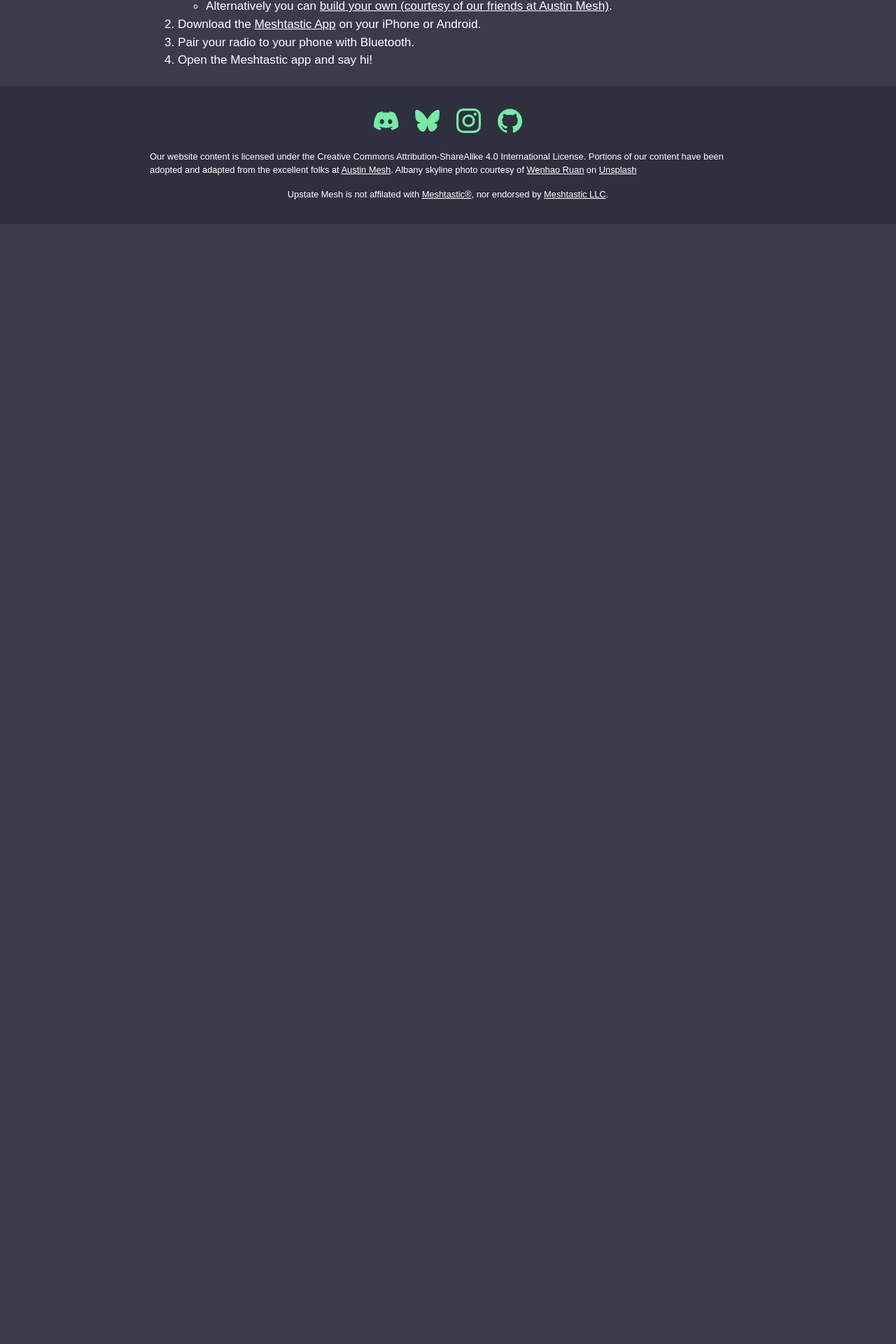
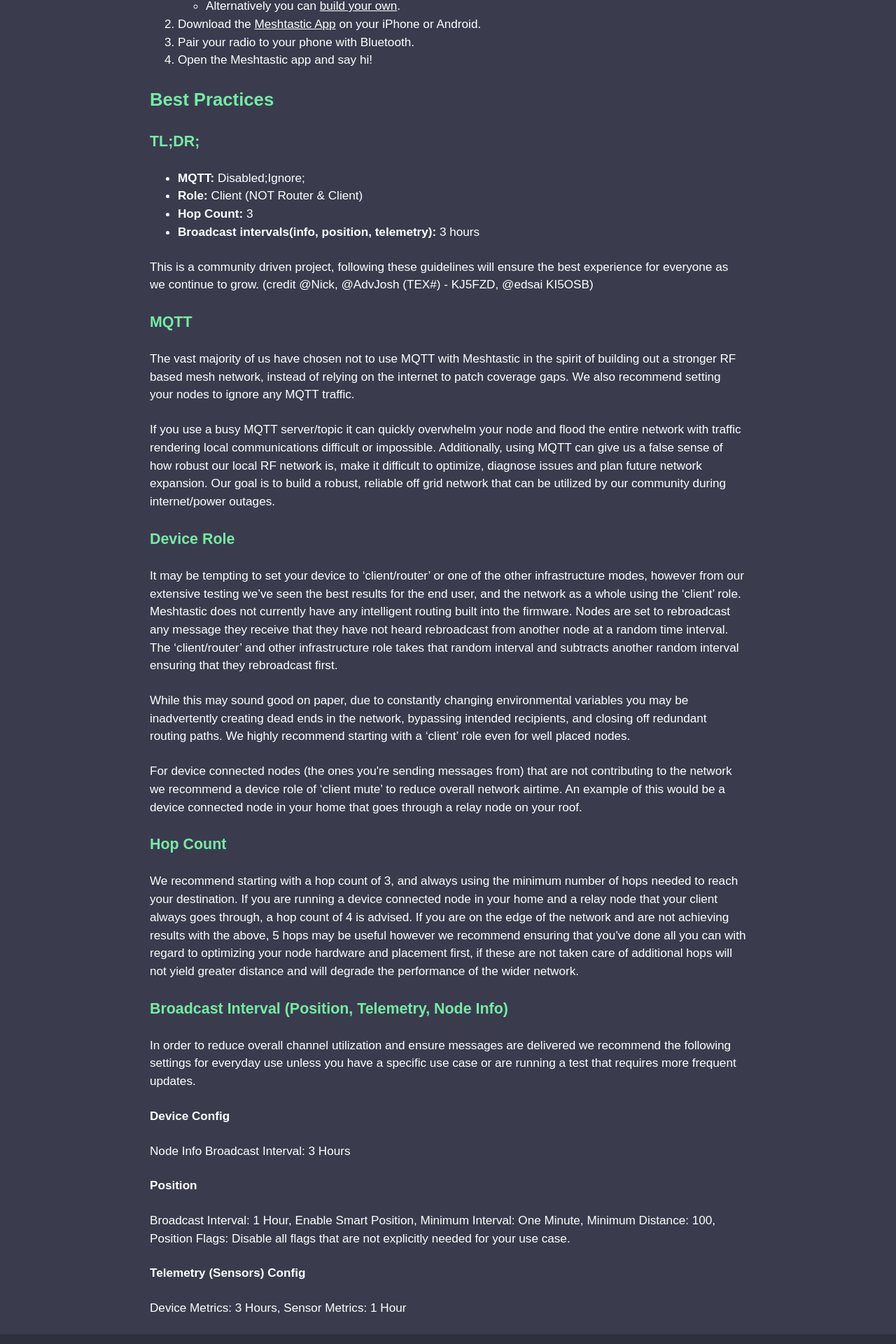
Before and after one commit to Upstate-Mesh/upstate-mesh-web, a React (Vite) app: page /join in a window 1280 px wide. Shown: the part 619-2539 px from the top of the page at 70% size. Before the commit the page ends 939 px from the top, so only its background shows below. Built offline with nearby package versions, Linux system fonts and the light colour scheme; a web font is replaced by a local one.

Commit message:
minor tweaks, more content on join page

```diff
--- a/index.html
+++ b/index.html
@@ -22,6 +22,7 @@
       href="https://fonts.googleapis.com/css2?family=Mozilla+Text:wght@200..700&display=swap"
       rel="stylesheet"
     />
+    <link rel="preload" as="image" href="/albany.jpg" />
     <title>Upstate Mesh</title>
   </head>
   <body>
--- a/src/routes/index.tsx
+++ b/src/routes/index.tsx
@@ -18,7 +18,7 @@ function RouteComponent() {
           background: "#3a3c4d url(/albany.jpg) center center/cover no-repeat",
           justifyContent: "center",
           alignItems: "center",
-          height: 350,
+          height: 400,
           padding: 2,
           width: "100%",
         }}
@@ -30,7 +30,7 @@ function RouteComponent() {
             padding: 2,
           }}
         >
-          <Typography component="h1" variant="h4">
+          <Typography component="h1" variant="h4" sx={{ lineHeight: 1.2 }}>
             Welcome to Upstate Mesh
           </Typography>
           <Typography component="h5" variant="h5" sx={{ color: "#ffffff" }}>
--- a/src/routes/join.tsx
+++ b/src/routes/join.tsx
@@ -89,11 +89,11 @@ function RouteComponent() {
               <li>
                 Alternatively you can{" "}
                 <a
-                  href="https://austinmesh.org/devices/"
+                  href="https://www.rfindex.com/meshtastic/devices?categories=DIY"
                   target="_blank"
                   title="build your own"
                 >
-                  build your own (courtesy of our friends at Austin Mesh)
+                  build your own
                 </a>
                 .
               </li>
@@ -112,6 +112,118 @@ function RouteComponent() {
           <li>Pair your radio to your phone with Bluetooth.</li>
           <li>Open the Meshtastic app and say hi!</li>
         </ol>
+        <Typography component="h5" variant="h5">
+          Best Practices
+        </Typography>
+        <Typography component="h6" variant="h6">
+          TL;DR;
+        </Typography>
+        <ul>
+          <li>
+            <b>MQTT:</b> Disabled;Ignore;
+          </li>
+          <li>
+            <b>Role:</b> Client (NOT Router & Client)
+          </li>
+          <li>
+            <b>Hop Count:</b> 3
+          </li>
+          <li>
+            <b>Broadcast intervals(info, position, telemetry):</b> 3 hours
+          </li>
+        </ul>
+        <Typography>
+          This is a community driven project, following these guidelines will
+          ensure the best experience for everyone as we continue to grow.
+          (credit @Nick, @AdvJosh (TEX#) - KJ5FZD, @edsai KI5OSB)
+        </Typography>
+        <Typography component="h6" variant="h6">
+          MQTT
+        </Typography>
+        <Typography>
+          The vast majority of us have chosen not to use MQTT with Meshtastic in
+          the spirit of building out a stronger RF based mesh network, instead
+          of relying on the internet to patch coverage gaps. We also recommend
+          setting your nodes to ignore any MQTT traffic.
+        </Typography>
+        <Typography>
+          If you use a busy MQTT server/topic it can quickly overwhelm your node
+          and flood the entire network with traffic rendering local
+          communications difficult or impossible. Additionally, using MQTT can
+          give us a false sense of how robust our local RF network is, make it
+          difficult to optimize, diagnose issues and plan future network
+          expansion. Our goal is to build a robust, reliable off grid network
+          that can be utilized by our community during internet/power outages.
+        </Typography>
+        <Typography component="h6" variant="h6">
+          Device Role
+        </Typography>
+        <Typography>
+          It may be tempting to set your device to ‘client/router’ or one of the
+          other infrastructure modes, however from our extensive testing we’ve
+          seen the best results for the end user, and the network as a whole
+          using the ‘client’ role. Meshtastic does not currently have any
+          intelligent routing built into the firmware. Nodes are set to
+          rebroadcast any message they receive that they have not heard
+          rebroadcast from another node at a random time interval. The
+          ‘client/router’ and other infrastructure role takes that random
+          interval and subtracts another random interval ensuring that they
+          rebroadcast first.
+        </Typography>
+        <Typography>
+          While this may sound good on paper, due to constantly changing
+          environmental variables you may be inadvertently creating dead ends in
+          the network, bypassing intended recipients, and closing off redundant
+          routing paths. We highly recommend starting with a ‘client’ role even
+          for well placed nodes.
+        </Typography>
+        <Typography>
+          For device connected nodes (the ones you're sending messages from)
+          that are not contributing to the network we recommend a device role of
+          ‘client mute’ to reduce overall network airtime. An example of this
+          would be a device connected node in your home that goes through a
+          relay node on your roof.
+        </Typography>
+        <Typography component="h6" variant="h6">
+          Hop Count
+        </Typography>
+        <Typography>
+          We recommend starting with a hop count of 3, and always using the
+          minimum number of hops needed to reach your destination. If you are
+          running a device connected node in your home and a relay node that
+          your client always goes through, a hop count of 4 is advised. If you
+          are on the edge of the network and are not achieving results with the
+          above, 5 hops may be useful however we recommend ensuring that you've
+          done all you can with regard to optimizing your node hardware and
+          placement first, if these are not taken care of additional hops will
+          not yield greater distance and will degrade the performance of the
+          wider network.
+        </Typography>
+        <Typography component="h6" variant="h6">
+          Broadcast Interval (Position, Telemetry, Node Info)
+        </Typography>
+        <Typography>
+          In order to reduce overall channel utilization and ensure messages are
+          delivered we recommend the following settings for everyday use unless
+          you have a specific use case or are running a test that requires more
+          frequent updates.
+        </Typography>
+        <Typography component="b" variant="b">
+          Device Config
+        </Typography>
+        <Typography>Node Info Broadcast Interval: 3 Hours</Typography>
+        <Typography component="b" variant="b">
+          Position
+        </Typography>
+        <Typography>
+          Broadcast Interval: 1 Hour, Enable Smart Position, Minimum Interval:
+          One Minute, Minimum Distance: 100, Position Flags: Disable all flags
+          that are not explicitly needed for your use case.
+        </Typography>
+        <Typography component="b" variant="b">
+          Telemetry (Sensors) Config
+        </Typography>
+        <Typography>Device Metrics: 3 Hours, Sensor Metrics: 1 Hour</Typography>
       </Stack>
     </Container>
   );
```
Also changed, not shown: vercel.json (added).
